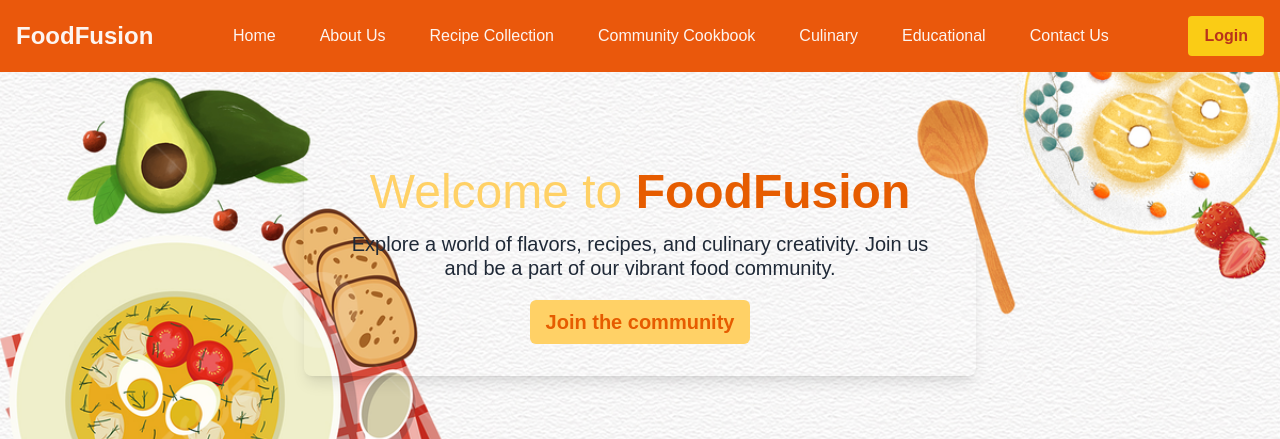
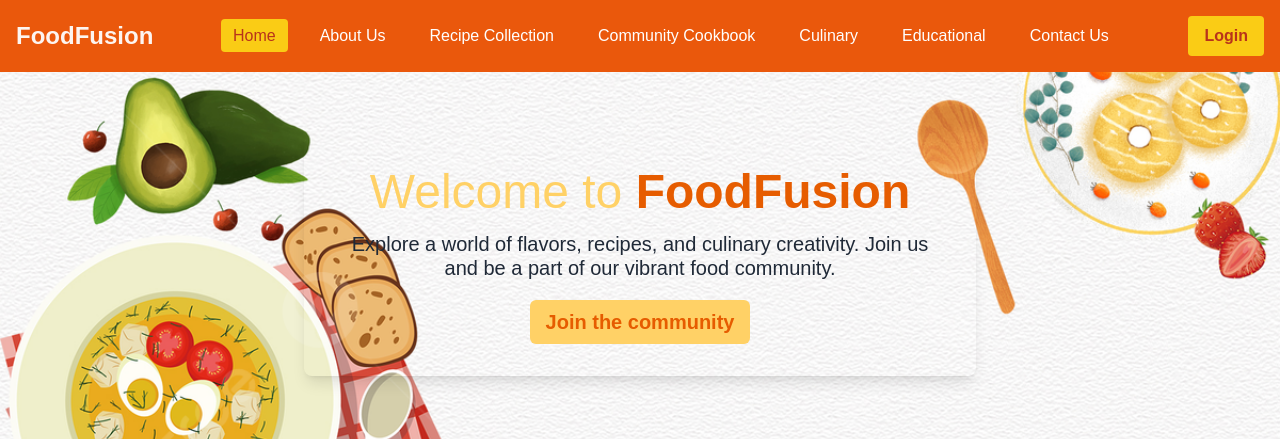
Before and after one commit to SiThuKyaw-STK/Food_FusionMMNL, a PHP site: page /food_fusionmmnl/index.php in a window 1280 px wide. Shown: the top 439 px of the page. Run offline with PHP 8.4, Linux system fonts and the light colour scheme; data comes from the database, SQL or seed files in the repository; data that the repository does not hold is empty; some libraries are stand-ins or nearby versions.

Commit message:
[fix] nav bar active

```diff
--- a/components/header.php
+++ b/components/header.php
@@ -3,6 +3,9 @@
 if (session_status() === PHP_SESSION_NONE) {
     session_start();
 }
+
+$currentPage = basename($_SERVER['PHP_SELF']);
+
 ?>
 <!DOCTYPE html>
 <html lang="en">
@@ -49,13 +52,13 @@ if (session_status() === PHP_SESSION_NONE) {
             <!-- Navbar Links (hidden on mobile, displayed on large screens) -->
             <nav class="navbar hidden lg:flex space-x-5">
                 <ul class="flex space-x-5">
-                    <li><a href="index.php" class="text-[#fdf5f1] hover:bg-yellow-400 hover:text-[#b8331b] rounded px-3 py-2 transition">Home</a></li>
-                    <li><a href="about.php" class="text-[#fdf5f1] hover:bg-yellow-400 hover:text-[#b8331b] rounded px-3 py-2 transition">About Us</a></li>
-                    <li><a href="recipe-collection.php" class="text-[#fdf5f1] hover:bg-yellow-400 hover:text-[#b8331b] rounded px-3 py-2 transition">Recipe Collection</a></li>
-                    <li><a href="community-cookbook.php" class="text-[#fdf5f1] hover:bg-yellow-400 hover:text-[#b8331b] rounded px-3 py-2 transition">Community Cookbook</a></li>
-                    <li><a href="culinary-resources.php" class="text-[#fdf5f1] hover:bg-yellow-400 hover:text-[#b8331b] rounded px-3 py-2 transition">Culinary</a></li>
-                    <li><a href="educational-resources.php" class="text-[#fdf5f1] hover:bg-yellow-400 hover:text-[#b8331b] rounded px-3 py-2 transition">Educational</a></li>
-                    <li><a href="contact.php" class="text-[#fdf5f1] hover:bg-yellow-400 hover:text-[#b8331b] rounded px-3 py-2 transition">Contact Us</a></li>
+                    <li><a href="index.php" class=" <?= $currentPage == 'index.php' ? 'bg-yellow-400 text-[#b8331b]' : '' ?> hover:bg-yellow-400 hover:text-[#b8331b] rounded px-3 py-2 transition">Home</a></li>
+                    <li><a href="about.php" class=" <?= $currentPage == 'about.php' ? 'bg-yellow-400 text-[#b8331b]' : '' ?> hover:bg-yellow-400 hover:text-[#b8331b] rounded px-3 py-2 transition">About Us</a></li>
+                    <li><a href="recipe-collection.php" class=" <?= $currentPage == 'recipe-collection.php' ? 'bg-yellow-400 text-[#b8331b]' : '' ?> hover:bg-yellow-400 hover:text-[#b8331b] rounded px-3 py-2 transition">Recipe Collection</a></li>
+                    <li><a href="community-cookbook.php" class=" <?= $currentPage == 'community-cookbook.php' ? 'bg-yellow-400 text-[#b8331b]' : '' ?> hover:bg-yellow-400 hover:text-[#b8331b] rounded px-3 py-2 transition">Community Cookbook</a></li>
+                    <li><a href="culinary-resources.php" class=" <?= $currentPage == 'culinary-resources.php' ? 'bg-yellow-400 text-[#b8331b]' : '' ?> hover:bg-yellow-400 hover:text-[#b8331b] rounded px-3 py-2 transition">Culinary</a></li>
+                    <li><a href="educational-resources.php" class=" <?= $currentPage == 'educational-resources.php' ? 'bg-yellow-400 text-[#b8331b]' : '' ?> hover:bg-yellow-400 hover:text-[#b8331b] rounded px-3 py-2 transition">Educational</a></li>
+                    <li><a href="contact.php" class=" <?= $currentPage == 'contact.php' ? 'bg-yellow-400 text-[#b8331b]' : '' ?> hover:bg-yellow-400 hover:text-[#b8331b] rounded px-3 py-2 transition">Contact Us</a></li>
                 </ul>
             </nav>
 
```
